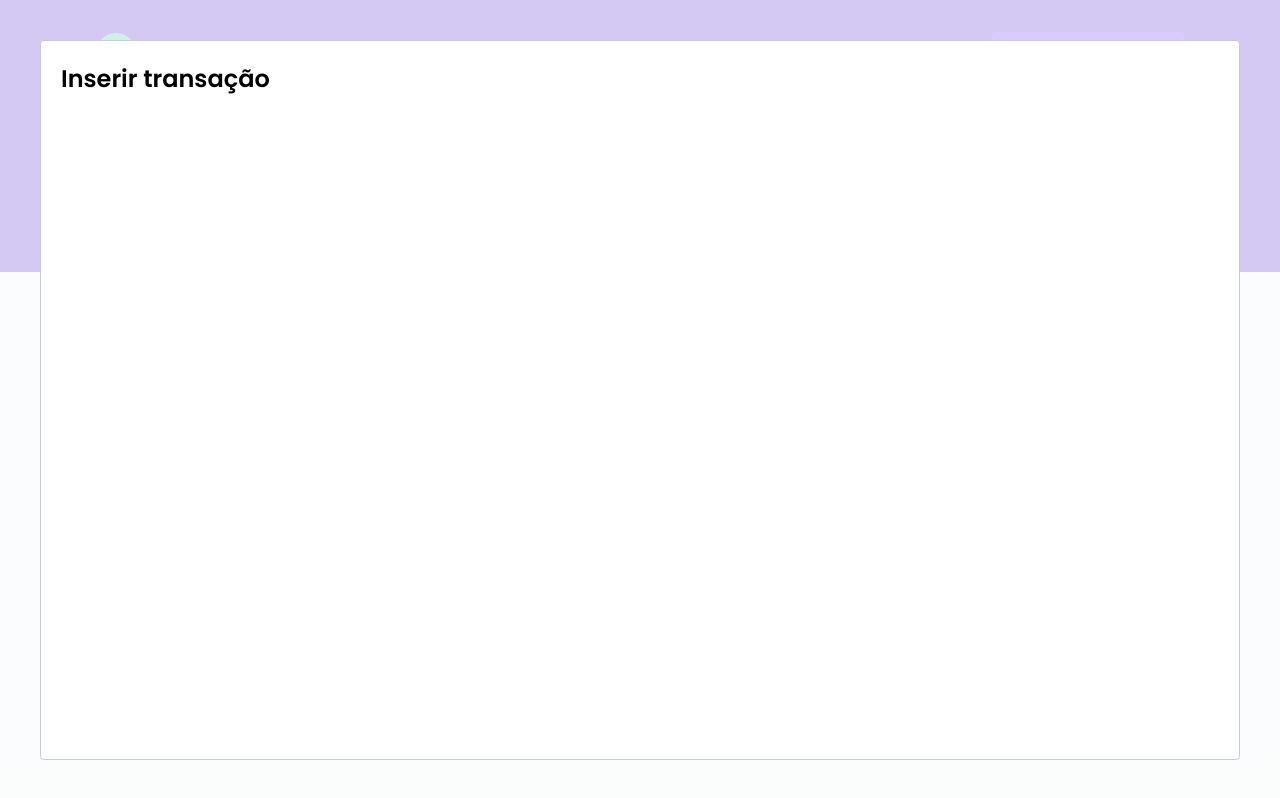
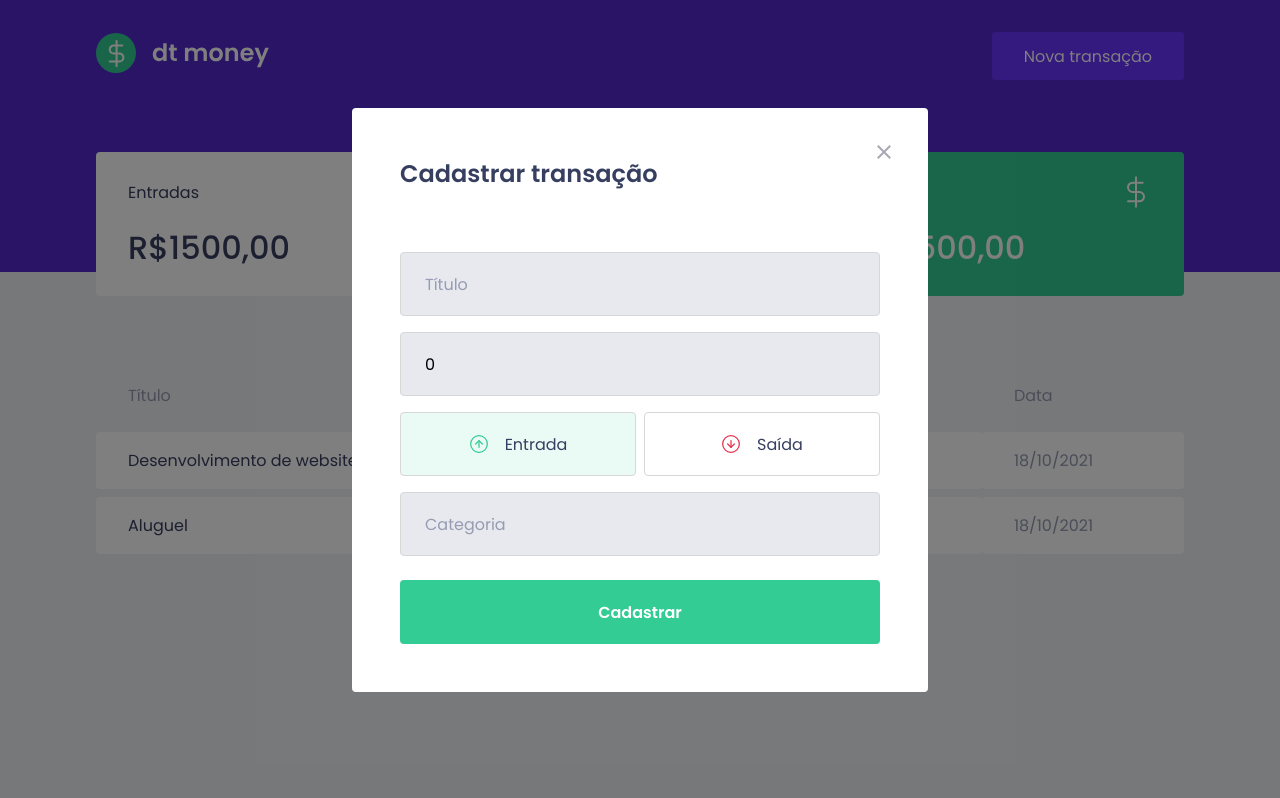
Before and after one commit to Luiz-Fel/dtmoney, a React (Create React App) app: page / in a window 1280 px wide. Both pictures are taken after a click on the button "Nova transação". Built offline with nearby package versions, Linux system fonts and the light colour scheme; no server answers; what miragejs would draw is missing.

Commit message:
Created modal

```diff
--- a/package.json
+++ b/package.json
@@ -6,6 +6,7 @@
     "@types/react-modal": "^3.13.1",
     "axios": "^0.23.0",
     "miragejs": "^0.1.42",
+    "polished": "^4.1.3",
     "react": "^17.0.2",
     "react-dom": "^17.0.2",
     "react-modal": "^3.14.3",
--- a/src/components/NewTransactionModel/index.tsx
+++ b/src/components/NewTransactionModel/index.tsx
@@ -1,6 +1,10 @@
 
 import Modal from "react-modal";
-import { Container } from "./styles";
+import closeImg from "../../assets/CloseImg.svg"
+import { Container, TransactionTypeContainer, RadioBox } from "./styles";
+import incomeImg from "../../assets/Entradas.svg"
+import outcomeImg from "../../assets/Saidas.svg"
+import { FormEvent, useState } from "react";
 
 interface NewTransactionModelProps {
     openModal: boolean,
@@ -9,13 +13,80 @@ interface NewTransactionModelProps {
 
 export function NewTransactionModel({openModal,closeModal} : NewTransactionModelProps) {
 
+    const [type, setType] = useState('deposit');
+    const [title, setTitle] = useState('');
+    const [value, setValue] = useState(0);
+    const [category, setCategory] = useState('');
+
+
+    function handleCreateNewTransaction(event: FormEvent) {
+        event.preventDefault()
+
+        console.log(
+            type,
+            title,
+            value,
+            category,
+        )
+    };
+
     return(
-        <Container>
 
     <Modal
     isOpen={openModal}
-    onRequestClose={closeModal}>
-        <h2>Inserir transação</h2>
+    onRequestClose={closeModal}
+    overlayClassName="overlay-react-modal"
+    className="react-modal">
+        <button type="button" onClick={closeModal} className="react-modal-close">
+            <img src={closeImg} alt="Fechar modal" />
+        </button>
+
+        <Container onSubmit={handleCreateNewTransaction}>
+
+        <h2>Cadastrar transação</h2>
+
+        <input type="text"
+        placeholder="Título"
+        value={title}
+        onChange={event => setTitle(event.target.value)}
+        />
+
+        <input type="number"
+        placeholder="Valor"
+        value={value}
+        onChange={event => setValue(Number(event.target.value))}/>
+
+        <TransactionTypeContainer>
+            <RadioBox
+            isActive={type === "deposit"}
+            activeColor = "green"
+            onClick={() => {
+                setType("deposit")
+            }}
+            type="button">
+                <img src={incomeImg} alt="Entrada" />
+                <span>Entrada</span>
+            </RadioBox>
+            <RadioBox
+            isActive={type === "withdraw"}
+            activeColor = "red"
+            onClick={() => {
+                setType("withdraw")
+            }}
+            type="button">
+                <img src={outcomeImg} alt="" />
+                <span>Saída</span>
+            </RadioBox>
+        </TransactionTypeContainer>
+        <input type="text"
+        placeholder="Categoria"
+        value={category}
+        onChange={event => setCategory(event.target.value)}
+        />
+
+
+        <button type="submit" >Cadastrar</button>
+        </Container>
+
     </Modal>
-        </Container>
 );}
--- a/src/components/NewTransactionModel/styles.ts
+++ b/src/components/NewTransactionModel/styles.ts
@@ -1,4 +1,101 @@
 import styled from "styled-components";
+import { darken, transparentize } from "polished";
+
+export const Container = styled.form`
+    * {
+        border-radius:0.25rem;
+        height: 4rem
+    }
+    h2 {
+        color: var(--text-title);
+        font-size: 1.5rem;
+        margin-bottom: 2rem;
+    }
+
+    input {
+        width: 100%;
+        padding: 0 1.5rem;
+        font-family: var(--font-text);
+        background: #E7E9EE;
+        border: 1px solid #D7D7D7;
+
+        font-weight: 400;
+        font-size: 1rem;
+
+        & + input {
+            margin-top: 1rem;
+        }
+
+        &::placeholder {
+            color: var(--text-body);
+        }
+    }
+
+    button[type="submit"] {
+        width: 100%;
+        padding: 0 1.5rem;
+        background-color: var(--green);
+        height: 4rem;
+        width: 100%;
+        border: transparent;;
+        font: var(---text-title);
+        font-weight: 600;
+        color: #FFF;
+        margin-top: 1.5rem;
+        transition: filter 0.2s;
+
+        &:hover {
+            filter: brightness(0.9);
+        }
+}
+`
+
+export const TransactionTypeContainer = styled.div`
+    margin: 1rem 0;
+    display: grid;
+    grid-template-columns: 1fr 1fr;
+    gap: 0.5rem;
 
 
-export const Container = styled.div``;
+`
+
+const colors = {
+    green: "#33CC95",
+    red: "#E52E4D",
+
+}
+
+interface RadioBoxProps {
+    isActive: Boolean,
+    activeColor: "green" | "red",
+}
+
+export const RadioBox = styled.button<RadioBoxProps>`
+    display: flex;
+    align-items: center;
+    justify-content: center;
+    border: 1px solid #d7d7d7;
+    transition: border-color 0.2s;
+
+    background: ${(props) => props.isActive
+    ? transparentize(0.9, colors[props.activeColor])
+     : 'transparent'};
+
+    &:hover {
+                border-color: ${darken(0.2, "#d7d7d7")};
+            }
+
+
+    span {
+            display: inline-block;
+            height: 1.5rem;
+            font-size: 1rem;
+            color: var(--text-title);
+            margin-left: 1rem;
+        }
+
+    img {
+            width: 20px;
+            height: 20px;
+        }
+`
--- a/src/styles/global.ts
+++ b/src/styles/global.ts
@@ -54,4 +54,42 @@ button {
     opacity: 0.6;
     cursor: not-allowed;
 }
+
+.overlay-react-modal {
+    background: rgba(0, 0, 0, 0.5);
+    position: fixed;
+
+    top: 0;
+    bottom:0;
+    right: 0;
+    left: 0;
+
+    display: flex;
+    align-items: center;
+    justify-content: center;
+
+
+}
+
+.react-modal {
+    width: 100%;
+    max-width: 576px;
+    background: var(--background);
+    padding: 3rem;
+    position: relative;
+    border-radius: 0.25rem;
+}
+
+.react-modal-close {
+    position: absolute;
+    right: 1.5rem;
+    background: transparent;
+    border: 0;
+    top: 1.5rem;
+    transition: filter 0.2s;
+
+    &:hover {
+        filter: brightness(0.8)
+    }
+}
 `
```
Also changed, not shown: src/assets/CloseImg.svg (renamed from src/assets/Botão - Fechar.svg), 1 other file (tests, documents, lock files or other folders).
